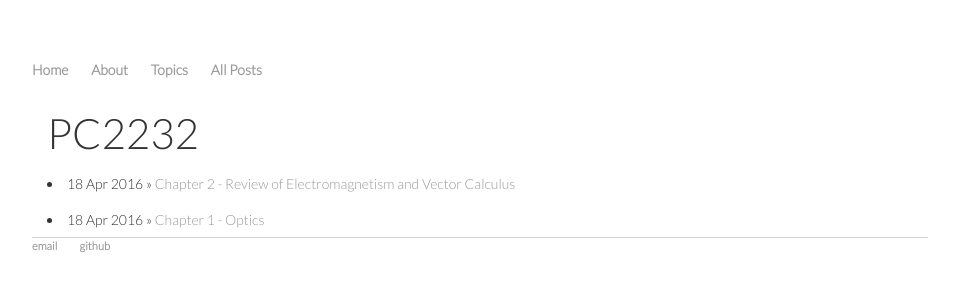
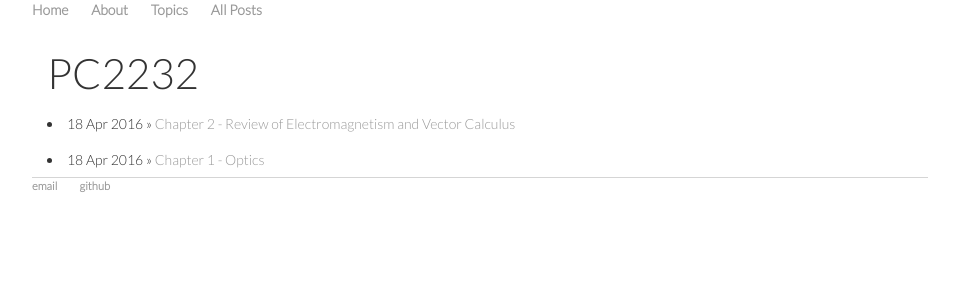
Before and after one commit to serriferous/initial.github.io, a Jekyll site: the page built from PC2232.html, in a window 1280 px wide. Shown: the top 300 px of the page, without its empty margins (160-1119 px from the left). Built offline with Jekyll 4.4.1, drawn with Linux system fonts in a browser that asks for light colours.

Commit message:
Update main.css

```diff
--- a/css/main.css
+++ b/css/main.css
@@ -1,12 +1,10 @@
 @import url(http://fonts.googleapis.com/css?family=Lato:300);
 
 body {
-    margin: 60px auto;
+    margin: 0px auto;
     width: 70%;
 
 }
-
-div.content { width: 1000px }
 
 nav ul, footer ul {
     font-family:"Lato", Arial;
```
